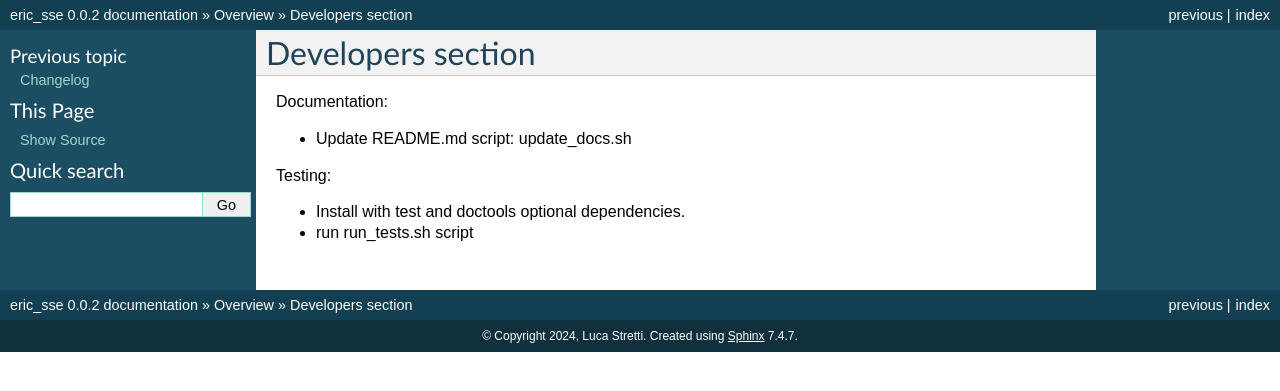
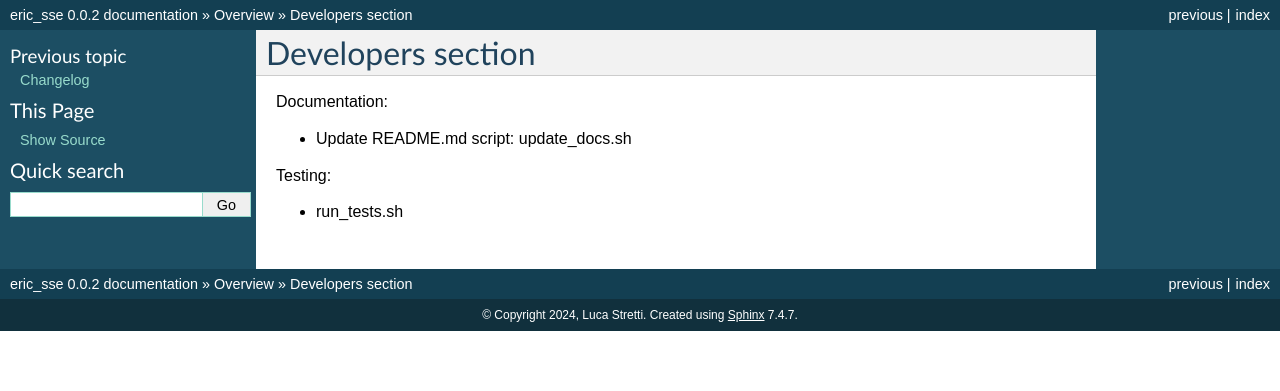
Before and after one commit to laxertu/eric, a Sphinx documentation site: the page built from docs/source/devs.rst, in a window 1280 px wide. Shown: the top 391 px of the page. Built offline with Sphinx 7.4.7, drawn with Linux system fonts in a browser that asks for light colours.

Commit message:
minor changes

```diff
--- a/docs/source/devs.rst
+++ b/docs/source/devs.rst
@@ -7,5 +7,4 @@ Documentation:
 
 Testing:
 
-* Install with test and doctools optional dependencies.
-* run run_tests.sh script
+* run_tests.sh
```
